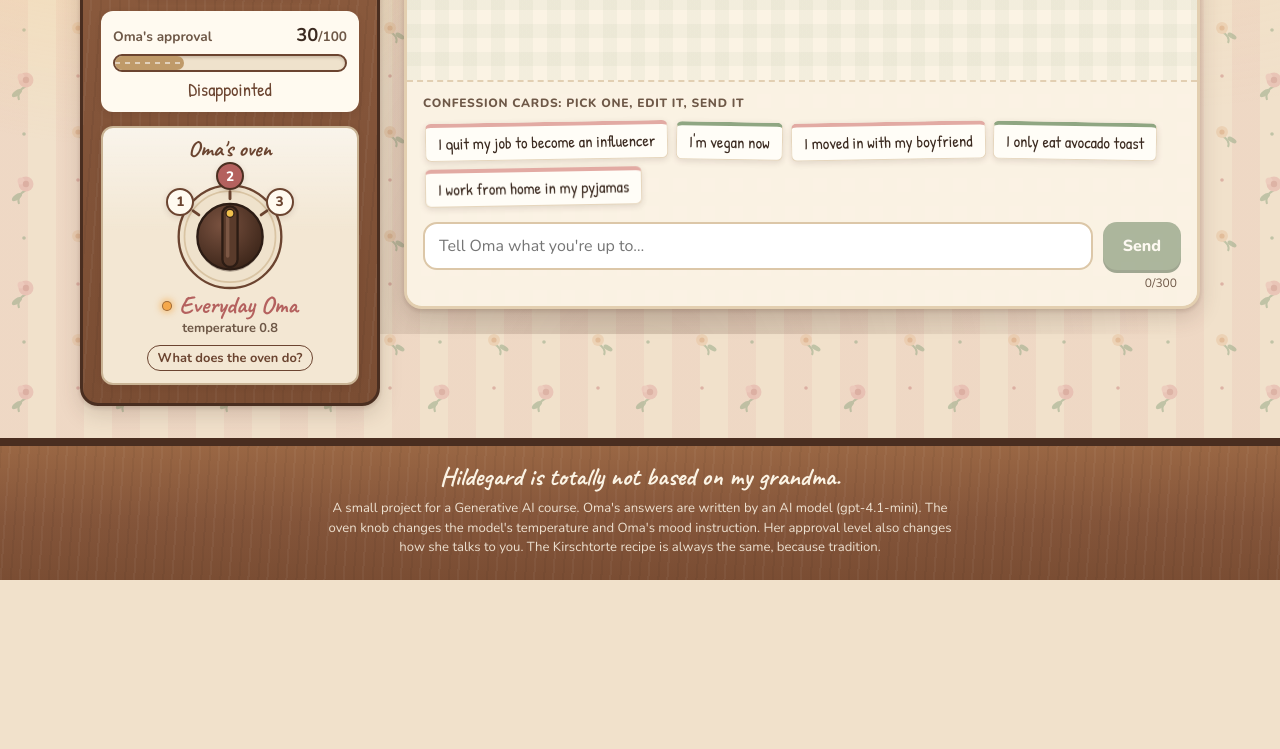
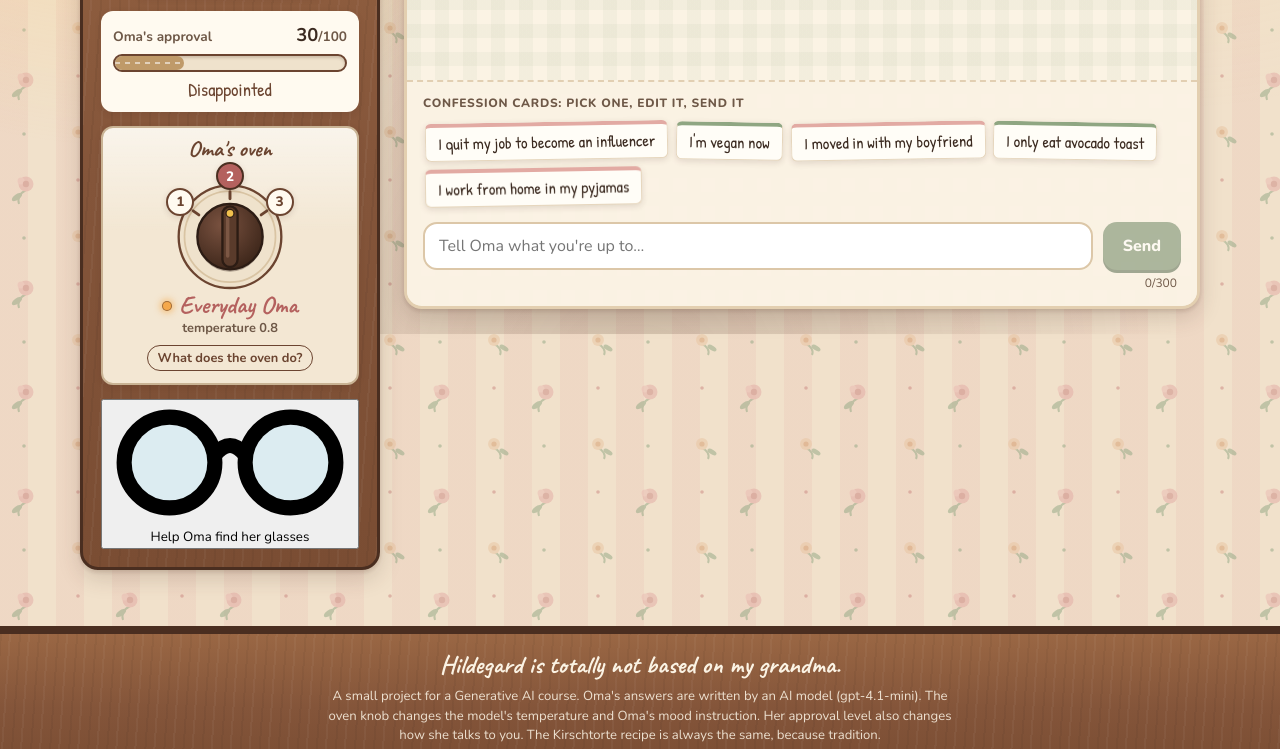
Before and after one commit to g7f6g5zwj4-blip/Kaffee-mit-Oma, a website: page index.html in a window 1280 px wide. Shown: the part 466-1215 px from the top of the page. Before the commit the page ends 1046 px from the top, so only its background shows below. Drawn offline with nearby package versions, Linux system fonts and the light colour scheme.

Commit message:
Implement mini game button and panel in index.html
Added a mini game button and game panel to the chat interface.

```diff
--- a/index.html
+++ b/index.html
@@ -143,6 +143,12 @@
         <p><strong>1. The AI model's temperature.</strong> The model writes one word after another. At <strong>low temperature</strong> (1 = 0.2) it almost always picks the most likely word, so Oma is predictable: ask the same thing twice and you get nearly the same answer. At <strong>high temperature</strong> (3 = 1.4) it takes more creative and random choices, so she surprises you.</p>
         <p><strong>2. Oma's mood instruction.</strong> On 1 she has just come home from church and is strict and proper. On 3 she has had a few glasses of Eierlikör and rambles. This instruction is added so the difference is easy to see: the temperature changes <em>how randomly</em> she picks her words, the instruction changes <em>what kind of Oma</em> she is.</p>
       </div>
+
+      <!-- Mini game: opens as a pop-up on smaller screens -->
+      <button type="button" id="game-open-btn" class="game-open-btn">
+        <svg viewBox="0 0 32 16" aria-hidden="true"><circle cx="8" cy="8" r="6" fill="rgba(215,235,242,0.8)" stroke="currentColor" stroke-width="2"/><circle cx="24" cy="8" r="6" fill="rgba(215,235,242,0.8)" stroke="currentColor" stroke-width="2"/><path d="M14 7 Q16 4.5 18 7" fill="none" stroke="currentColor" stroke-width="2"/></svg>
+        Help Oma find her glasses
+      </button>
     </aside>
 
     <!-- The chat -->
@@ -176,6 +182,9 @@
         </div>
       </div>
     </section>
+
+    <!-- Mini game "Where are my glasses?" (built by game.js) -->
+    <section id="game-panel" class="game-panel" aria-label="Mini game: Where are my glasses?"></section>
   </main>
 
   <footer class="site-footer">
@@ -186,5 +195,6 @@
   <script src="recipe.js"></script>
   <script src="oma.js"></script>
   <script src="script.js"></script>
+  <script src="game.js"></script>
 </body>
 </html>
```
